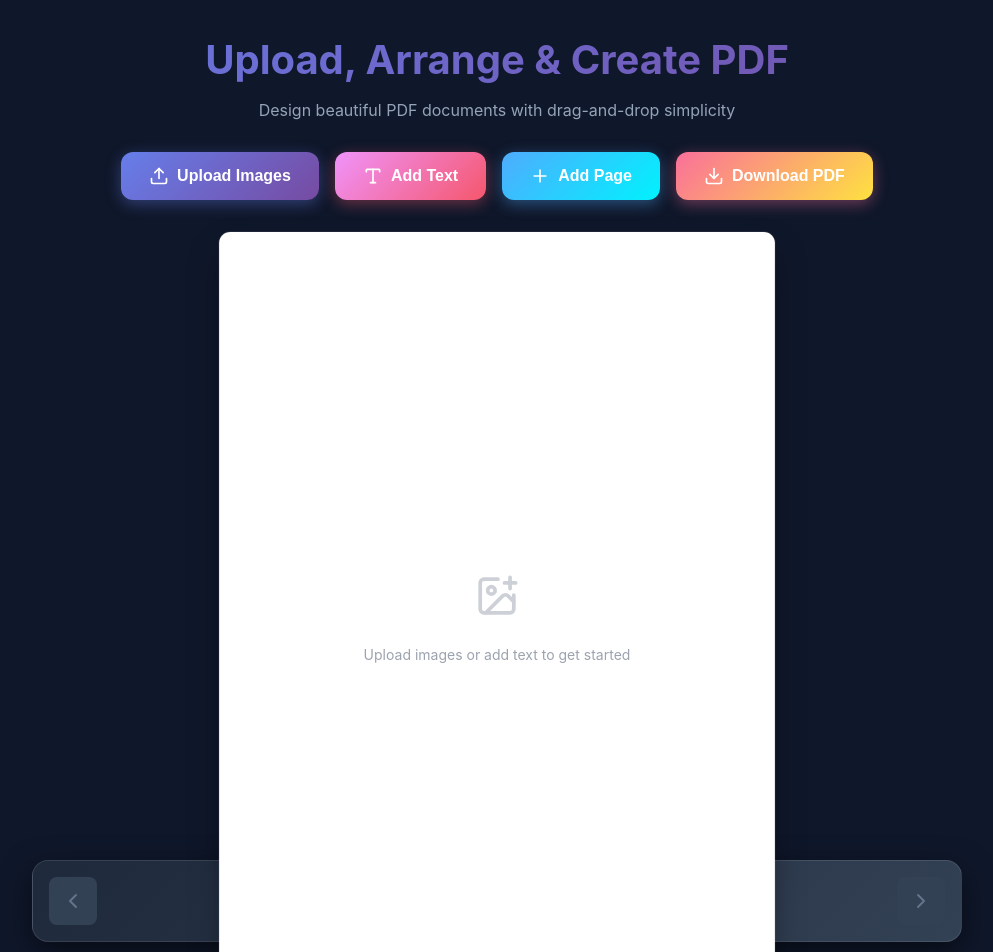
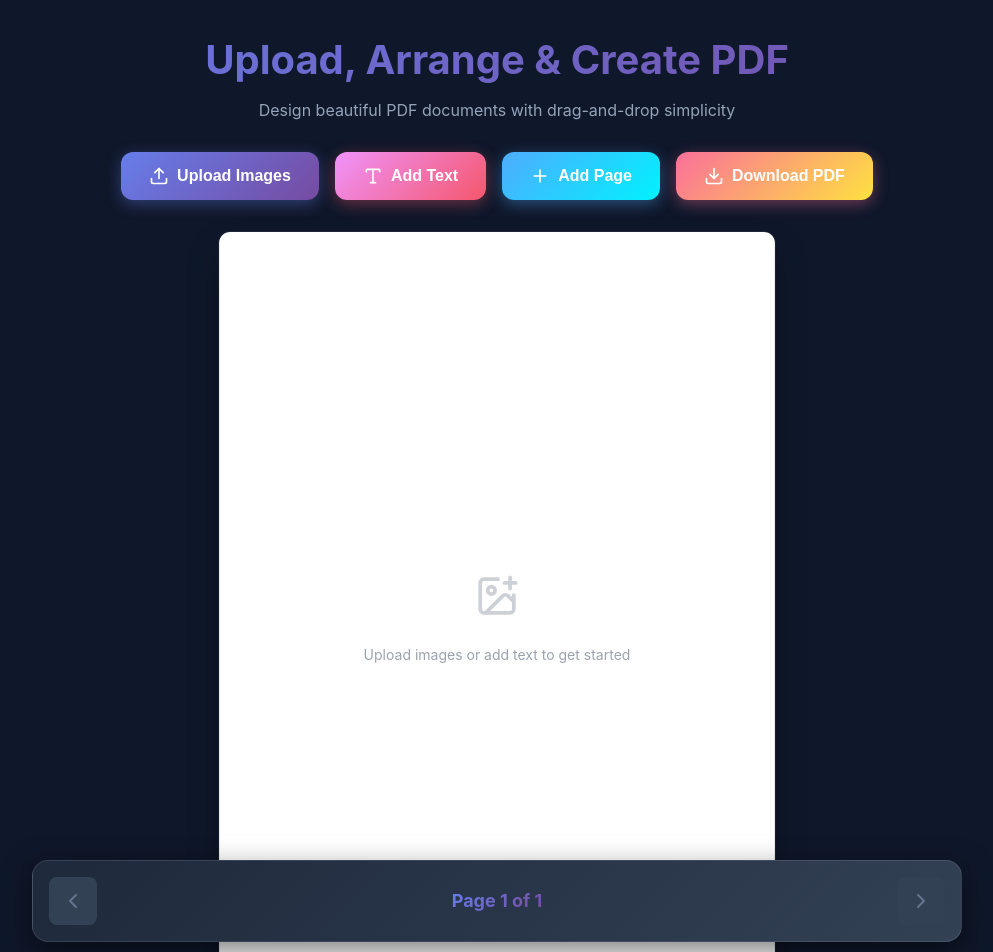
Before and after one commit to esHack/collage-pdf-app, a React (Create React App) app in the folder frontend/: page / in a window 1280 px wide. Shown: the top 952 px of the page, without its empty margins (143-1136 px from the left). Built offline with nearby package versions, Linux system fonts and the light colour scheme.

Commit message:
fix the scroll bar at the bottom

```diff
--- a/frontend/src/App.js
+++ b/frontend/src/App.js
@@ -683,7 +683,7 @@
         </div>
 
         {/* Page Navigation - Below Canvas */}
-        <div style={{ background: 'linear-gradient(135deg, #1e293b 0%, #334155 100%)', borderRadius: window.innerWidth < 768 ? '0.5rem' : '1rem', boxShadow: '0 10px 30px rgba(0,0,0,0.5)', padding: window.innerWidth < 768 ? '0.5rem' : '1rem', display: 'flex', alignItems: 'center', justifyContent: 'space-between', maxWidth: '56rem', margin: window.innerWidth < 768 ? '0.5rem 1rem 1rem 1rem' : '0.5rem auto 1rem', border: '1px solid rgba(255, 255, 255, 0.1)', width: window.innerWidth < 768 ? 'auto' : 'auto' }}>
+        <div style={{ background: 'linear-gradient(135deg, #1e293b 0%, #334155 100%)', borderRadius: window.innerWidth < 768 ? '0' : '1rem', boxShadow: '0 10px 30px rgba(0,0,0,0.5)', padding: window.innerWidth < 768 ? '0.75rem 1rem' : '1rem', display: 'flex', alignItems: 'center', justifyContent: 'space-between', maxWidth: window.innerWidth < 768 ? '100%' : '56rem', margin: window.innerWidth < 768 ? '0' : '0.5rem auto 1rem', border: '1px solid rgba(255, 255, 255, 0.1)', position: window.innerWidth < 768 ? 'fixed' : 'relative', bottom: window.innerWidth < 768 ? '0' : 'auto', left: window.innerWidth < 768 ? '0' : 'auto', right: window.innerWidth < 768 ? '0' : 'auto', zIndex: window.innerWidth < 768 ? 1000 : 'auto' }}>
           <button
             onClick={prevPage}
             disabled={currentPage === 0}
```
